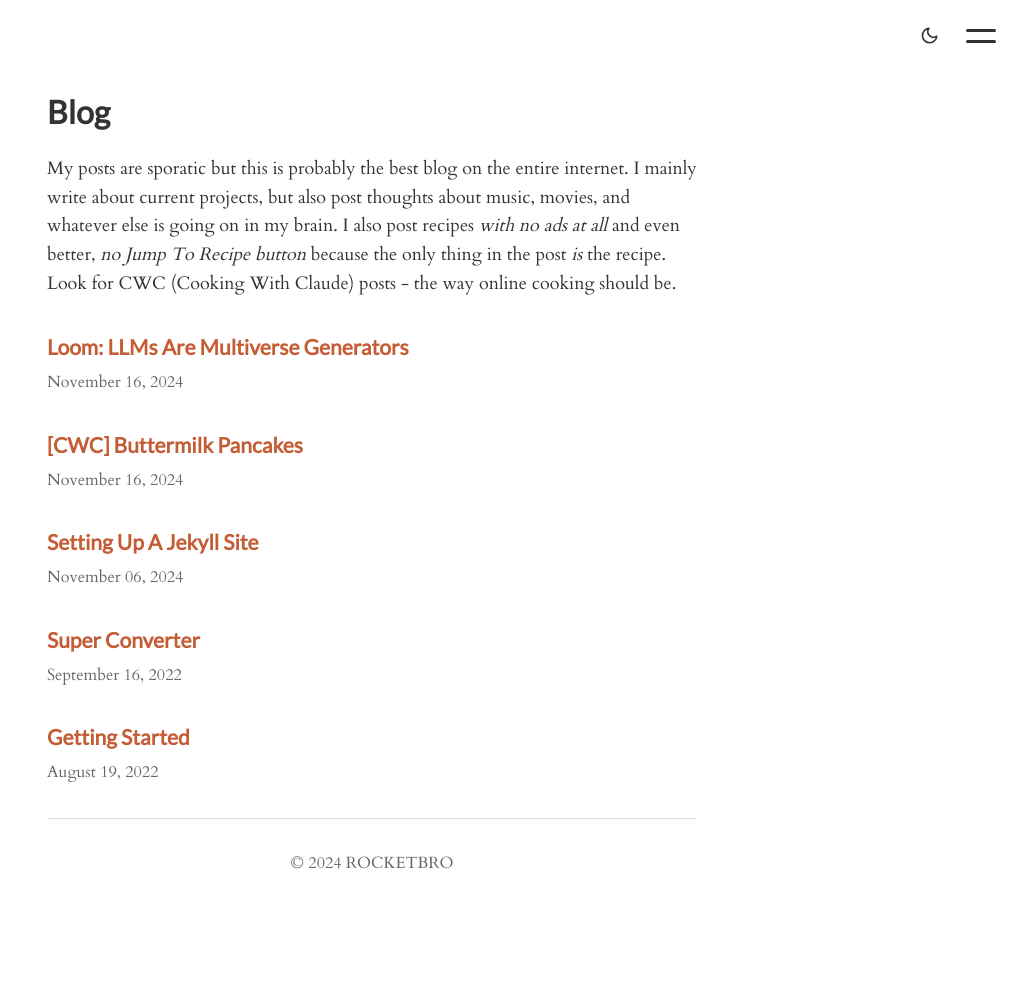
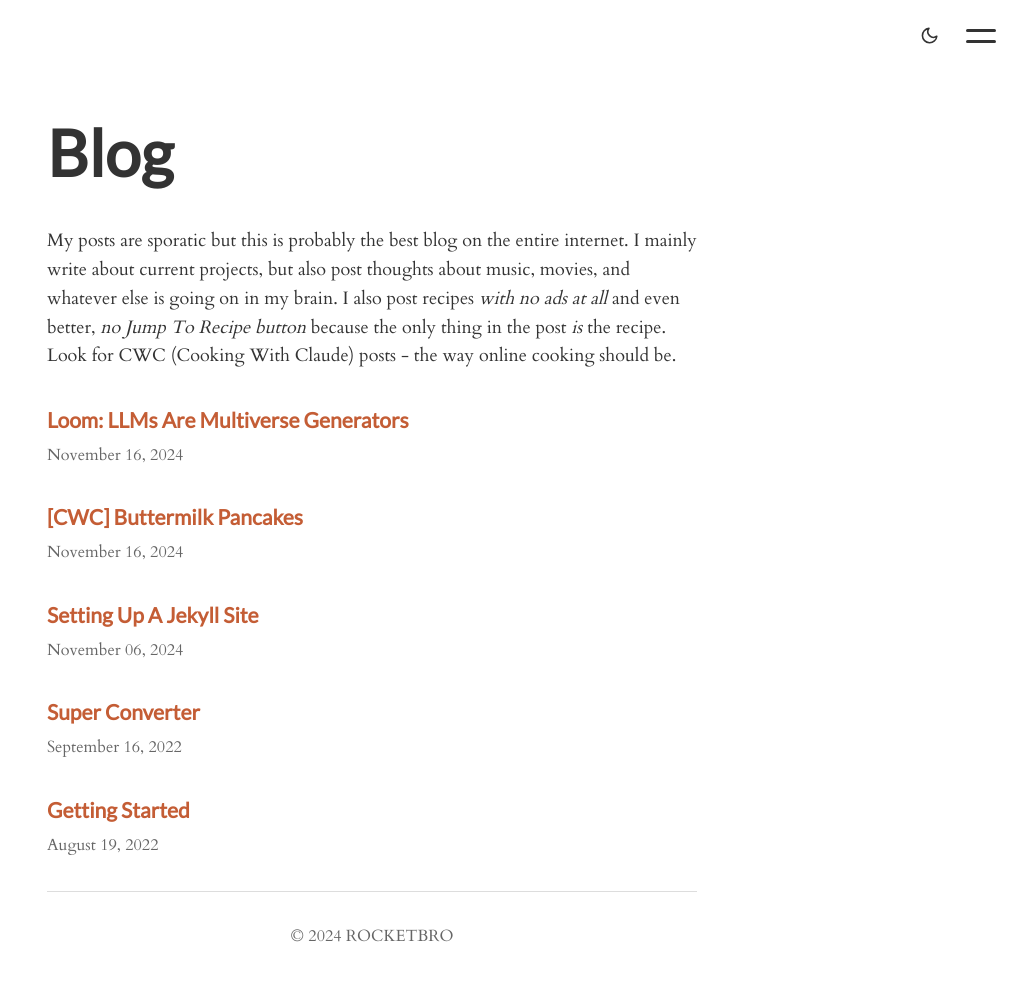
Before and after one commit to rocketbro/rocketbro.github.io, a Jekyll site: the page built from blog.md, in a window 1280 px wide and 982 px high. Shown: the whole window, without its empty margins (268-1280 px from the left). Built offline with Jekyll 4.4.1, drawn with Linux system fonts in a browser that asks for light colours.

Commit message:
try another title

```diff
--- a/blog.md
+++ b/blog.md
@@ -3,7 +3,7 @@ layout: default
 title: Blog
 ---
 
-<h1 style="font-size: 2rem; margin-top: 0.35rem;">Blog</h1>
+<div style="font-size: 2rem;"><h1 style="margin-top: 0.35em">Blog</h1></div>
 
 My posts are sporatic but this is probably the best blog on the entire internet. I mainly write about current projects, but also post thoughts about music, movies, and whatever else is going on in my brain. I also post recipes *with no ads at all* and even better, *no Jump To Recipe button* because the only thing in the post *is* the recipe. Look for CWC (Cooking With Claude) posts - the way online cooking should be.
 
```
